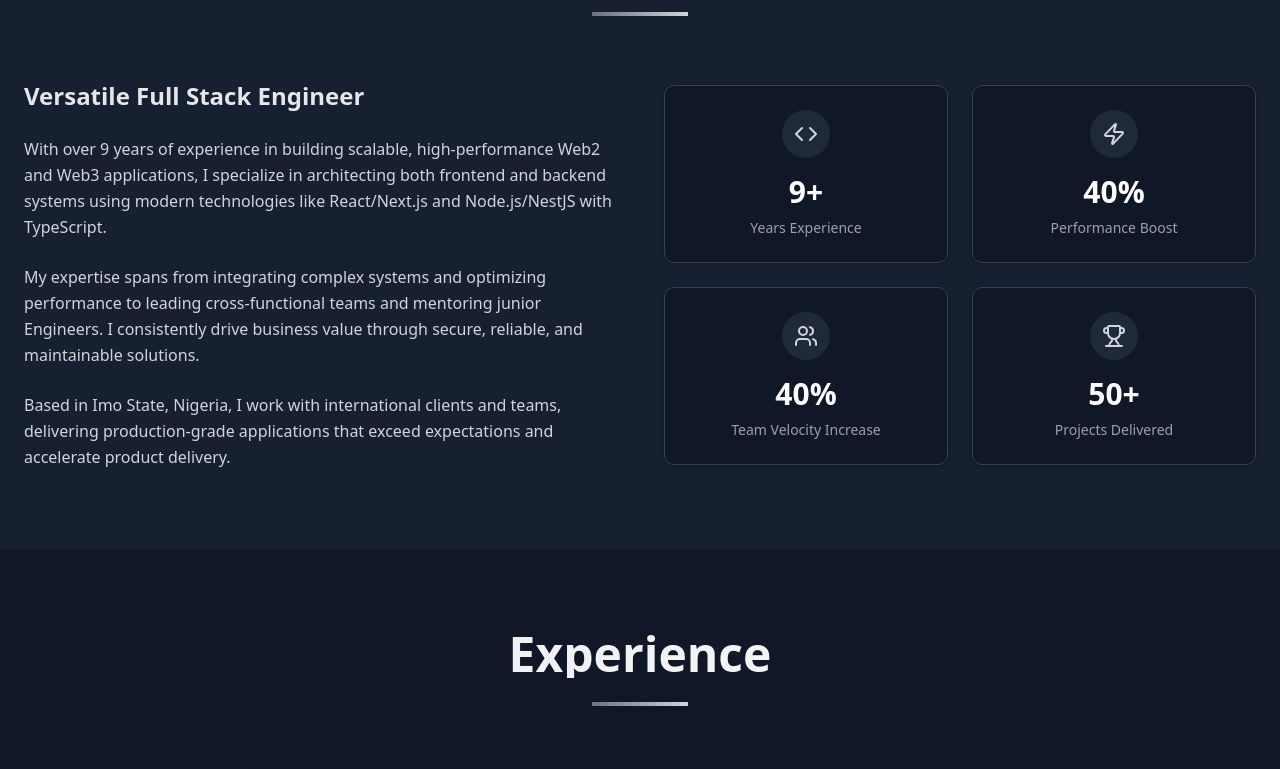
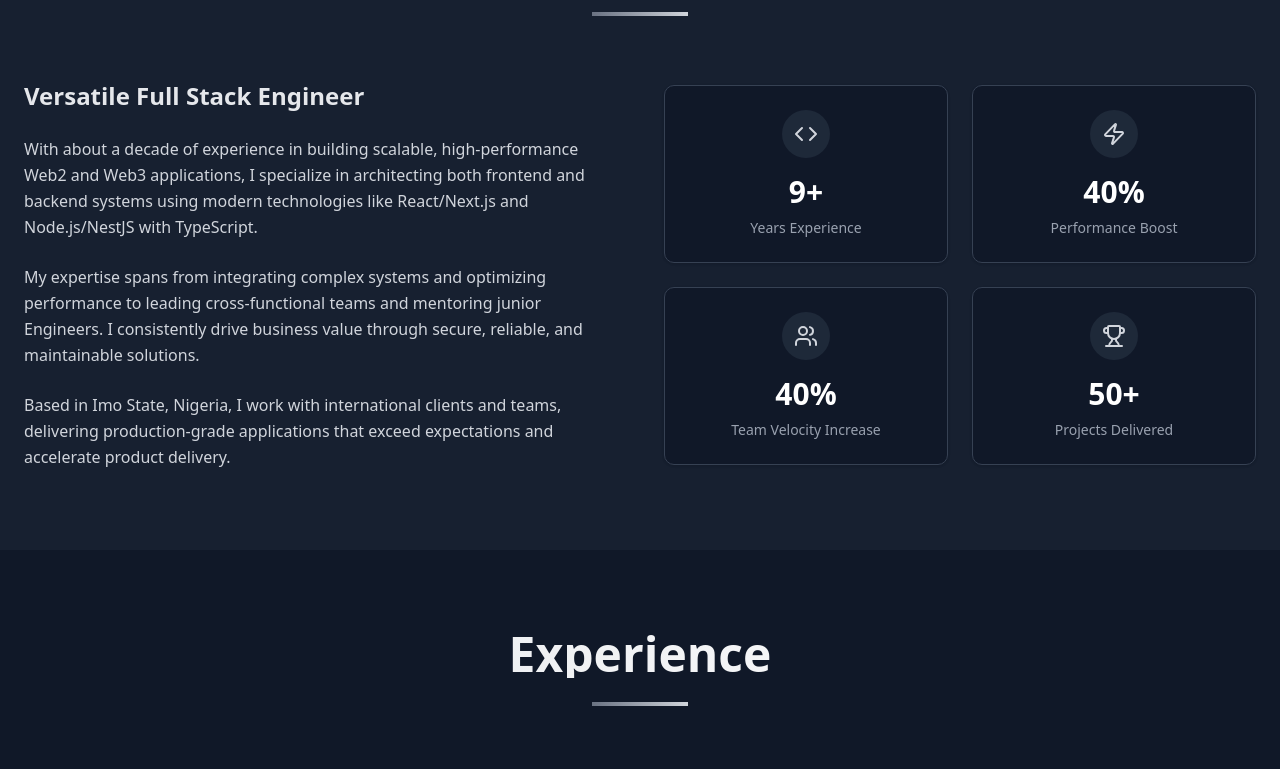
Before and after one commit to kariebi/portfolio, a Next.js app: page / in a window 1280 px wide. Shown: the part 940-1709 px from the top of the page. Built offline with nearby package versions, Linux system fonts and the light colour scheme.

Commit message:
Feat (Data): Informative updates

```diff
--- a/app/layout.tsx
+++ b/app/layout.tsx
@@ -42,8 +42,6 @@ export const metadata: Metadata = {
     images: [
       {
         url: "/og-image.png",
-        width: 1200,
-        height: 630,
         alt: "Daukariebi Michael Soroh - Fullstack Developer",
       },
     ],
--- a/components/about.tsx
+++ b/components/about.tsx
@@ -41,7 +41,7 @@ export default function About() {
           >
             <h3 className="text-2xl font-bold mb-6 text-gray-800 dark:text-gray-200">Versatile Full Stack Engineer</h3>
             <p className="text-gray-600 dark:text-gray-300 mb-6 leading-relaxed">
-              With over 9 years of experience in building scalable, high-performance Web2 and Web3 applications, I
+              With about a decade of experience in building scalable, high-performance Web2 and Web3 applications, I
               specialize in architecting both frontend and backend systems using modern technologies like React/Next.js
               and Node.js/NestJS with TypeScript.
             </p>
--- a/components/experience.tsx
+++ b/components/experience.tsx
@@ -24,7 +24,7 @@ export default function Experience() {
         "Completed 3 high-priority milestones in 10 days (originally 4 weeks)",
         "Boosted team velocity by 40% while mentoring junior Engineers",
       ],
-      technologies: ["React", "Next.js", "TypeScript", "Convex", "AI/ML"],
+      technologies: ["React", "Next.js", "FastAPI", "TypeScript", "Python", "Convex", "AI/ML"],
     },
     {
       company: "Musigwe Labs",
@@ -38,7 +38,7 @@ export default function Experience() {
         "Improved blockchain wallet reliability by 99%",
         "Deployed applications on bare-metal Linux servers via SSH",
       ],
-      technologies: ["React Native", "Web3", "COTI", "Telegram", "Linux"],
+      technologies: ["React Native", "Web3", "PM2", "Nginx", "Next.js", "COTI", "Telegram", "Linux"],
     },
     {
       company: "Homiee.AU",
--- a/components/skills.tsx
+++ b/components/skills.tsx
@@ -25,12 +25,12 @@ export default function Skills() {
     {
       icon: Database,
       title: "Databases",
-      skills: ["PostgreSQL", "MongoDB", "MySQL", "Prisma", "Redis"],
+      skills: ["PostgreSQL", "MongoDB", "MySQL", "Prisma", "Redis", "ConvexDB"],
     },
     {
       icon: Blocks,
       title: "Blockchain & Web3",
-      skills: ["COTI Blockchain", "Ether.js", "Ton Blockchain", "Smart Contracts", "Web3 Integration"],
+      skills: ["COTI Blockchain", "Ether.js", "Solidity", "Ton Blockchain (Func)", "Smart Contracts", "Web3 Integration"],
     },
     {
       icon: Cloud,
```
